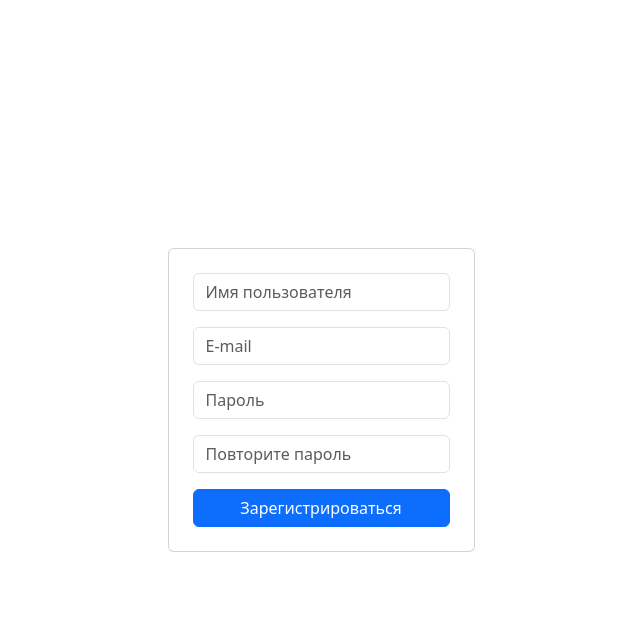
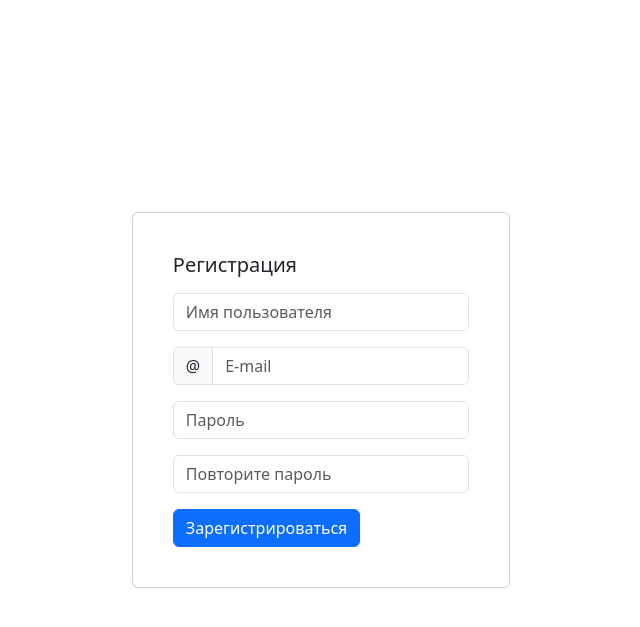
Before and after one commit to RedGradient/card-index, a Flask app: page /register in a window 1280 px wide. Shown: the top 627 px of the page, without its empty margins (319-959 px from the left). Run offline with Flask 2, Linux system fonts and the light colour scheme; some libraries are stand-ins or nearby versions.

Commit message:
checkpoint

```diff
--- a/project/templates/register.html
+++ b/project/templates/register.html
@@ -15,33 +15,48 @@
 
 
 <div class="d-flex align-items-center justify-content-center" style="height: 100%">
+    <div class="card p-4">
 
-    <form class="card p-4" method="post" onsubmit="validate()">
+        <div class="card-body">
+            <h5 class="card-title mb-3">Регистрация</h5>
+            <form method="post" onsubmit="validate()">
 
                 <div class="mb-3">
-            <input type="text" name="username" class="form-control" id="username" placeholder="Имя пользователя">
+                    <input type="text" name="username" class="form-control" id="username"
+                           placeholder="Имя пользователя">
                 </div>
-        <div class="mb-3">
+                <div class="mb-3 input-group">
+                    <div class="input-group-text">@</div>
                     <input type="email" name="email" class="form-control" id="email" placeholder="E-mail">
                 </div>
                 <div class="mb-3">
                     <input type="password" name="password" class="form-control" id="password" placeholder="Пароль">
                 </div>
                 <div class="mb-3">
-            <input type="password" name="password2" class="form-control" id="password2" placeholder="Повторите пароль">
+                    <input type="password" name="password2" class="form-control" id="password2"
+                           placeholder="Повторите пароль">
                 </div>
 
                 <input type="submit" class="btn btn-primary" value="Зарегистрироваться">
+
+
                 {% with messages = get_flashed_messages() %}
                 {% if messages %}
-        <ul class=flashes>
+                <div class="card justify-content-center mt-3">
                     {% for message in messages %}
-            <li>{{ message }}</li>
+                    <div class="text-center">
+                        {{ message }}
+                    </div>
                     {% endfor %}
-        </ul>
+                </div>
                 {% endif %}
                 {% endwith %}
+
+
             </form>
+        </div>
+    </div>
+
 </div>
 
 
```
Lines whose indentation alone changed are shown as unchanged.
